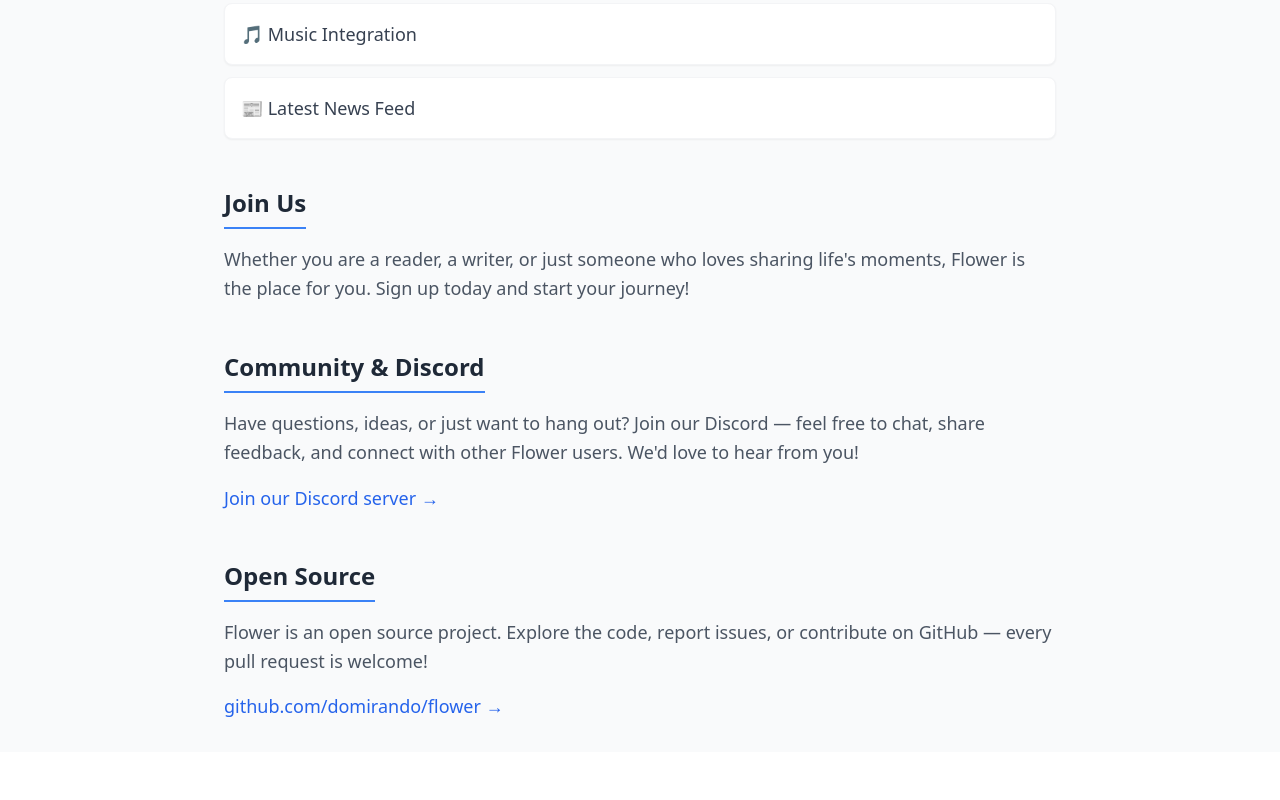
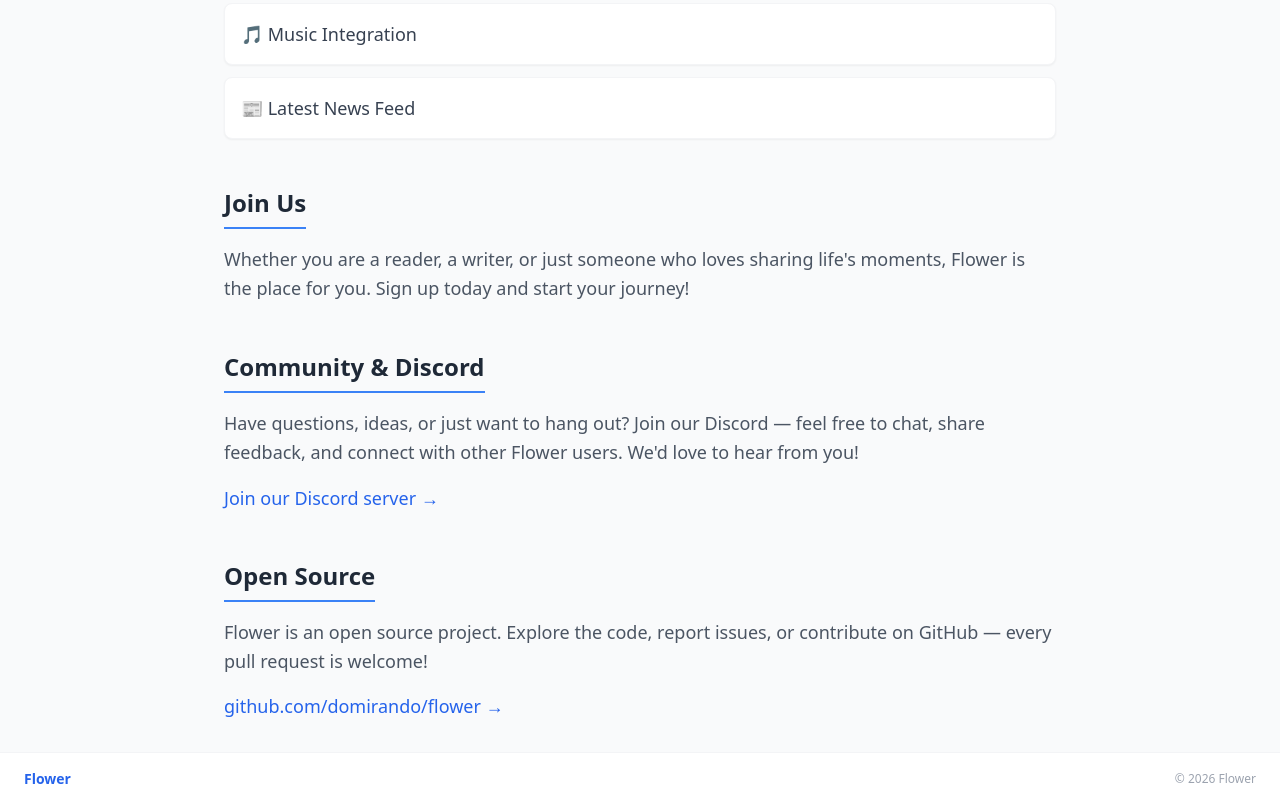
Before and after one commit to Domirando/flower, a React (Create React App) app in the folder frontend/: page /about in a window 1280 px wide. Shown: the part 766-1566 px from the top of the page. Before the commit the page ends 1518 px from the top, so only its background shows below. Built offline with nearby package versions, Linux system fonts and the light colour scheme; no server answers.

Commit message:
feat: footer, navgar changes

```diff
--- a/frontend/src/App.css
+++ b/frontend/src/App.css
@@ -3,11 +3,11 @@
 }
 
 .app-body {
-    @apply flex flex-1;
+    @apply flex flex-1 items-stretch;
 }
 
 .app-wrapper-content {
-    @apply transition-all duration-300 flex-1;
+    @apply transition-all duration-300 flex-1 flex flex-col justify-between;
 }
 
 .content-expanded {
--- a/frontend/src/App.jsx
+++ b/frontend/src/App.jsx
@@ -1,6 +1,7 @@
 import { useEffect, useState } from "react";
 import Header from "./components/Header/Header";
 import Navbar from "./components/Navbar/Navbar";
+import Footer from "./components/Footer/Footer";
 import Profile from "./components/Profile/Profile";
 import Music from "./components/Music/Music";
 import Books from "./components/Books/Books";
@@ -66,6 +67,9 @@
                         <Route path="/posting" element={user ? <NewPost /> : <Navigate to="/login" />} />
                         <Route path="*" element={<Navigate to="/" />} />
                     </Routes>
+                    <div className="mt-auto">
+                        <Footer />
+                    </div>
                 </div>
             </div>
         </div>
--- /dev/null
+++ b/frontend/src/components/Footer/Footer.jsx
@@ -0,0 +1,18 @@
+import styles from './Footer.module.css';
+import { Link } from 'react-router-dom';
+
+export default function Footer() {
+    let currentYear = new Date().getFullYear();
+    if (currentYear !== 2026) {
+        currentYear = "2026 - " + currentYear;
+    }
+    console.log(currentYear);
+    return (
+        <footer className={styles.footer}>
+            <div className={styles.content}>
+                <span className={styles.brand}>Flower</span>
+                <span className={styles.copy}>© {currentYear} Flower</span>
+            </div>
+        </footer>
+    );
+}
--- /dev/null
+++ b/frontend/src/components/Footer/Footer.module.css
@@ -0,0 +1,24 @@
+.footer {
+  @apply bg-white border-t border-gray-100 py-4 px-6 w-full h-12;
+}
+
+.content {
+  @apply flex items-center justify-between max-w-7xl mx-auto;
+}
+
+.brand {
+  @apply text-blue-600 font-bold text-sm;
+}
+
+.links {
+  @apply flex gap-6;
+}
+
+.link {
+  @apply text-gray-500 hover:text-blue-600 text-sm font-medium transition-colors;
+  text-decoration: none;
+}
+
+.copy {
+  @apply text-gray-400 text-xs;
+}
--- a/frontend/src/components/Music/Music.jsx
+++ b/frontend/src/components/Music/Music.jsx
@@ -336,9 +336,6 @@
                         <button className={styles.spotify_btn} onClick={connectSpotify}>
                             Connect Spotify
                         </button>
-                        <p className={styles.spotify_note}>
-                            Requires <code>SPOTIFY_CLIENT_ID</code> and <code>SPOTIFY_CLIENT_SECRET</code> on the server.
-                        </p>
                     </div>
                 )}
             </section>
--- a/frontend/src/components/Navbar/Navbar.module.css
+++ b/frontend/src/components/Navbar/Navbar.module.css
@@ -1,7 +1,8 @@
 .navbar {
   @apply bg-white shadow-lg transition-all duration-300 border-r border-gray-100 flex flex-col;
+  position: sticky;
   top: 64px;
-  height: calc(100vh);
+  height: calc(100vh - 64px);
   z-index: 50;
 }
 
```
Also changed, not shown: 1 other file (tests, documents, lock files or other folders).
